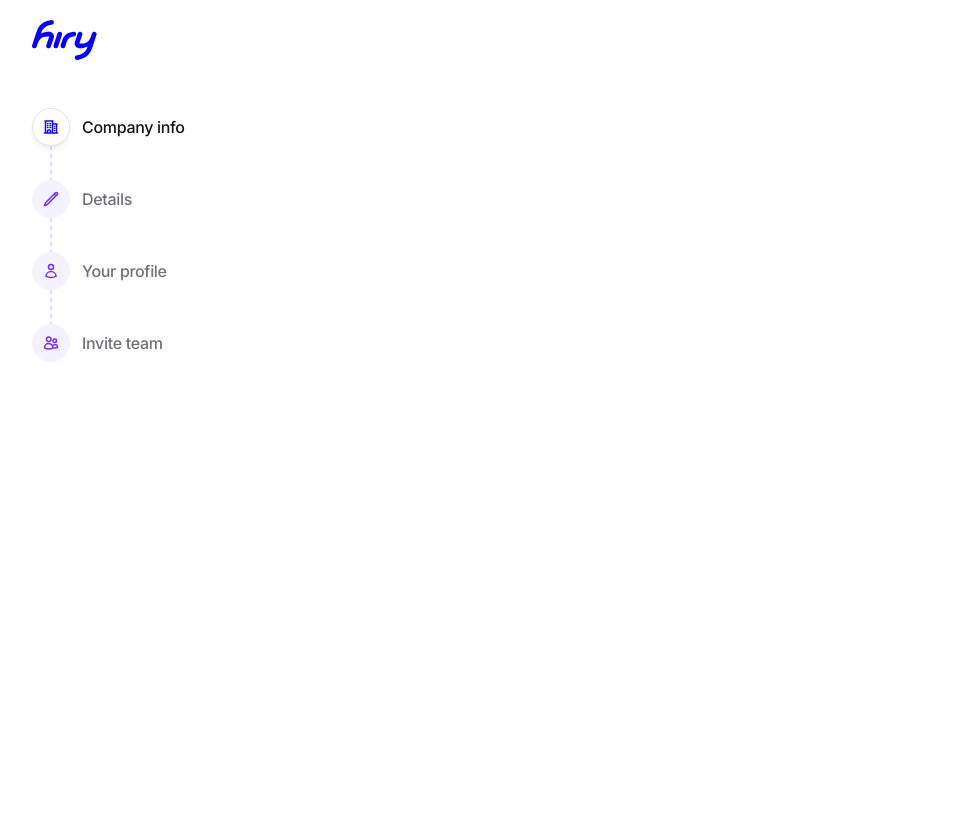
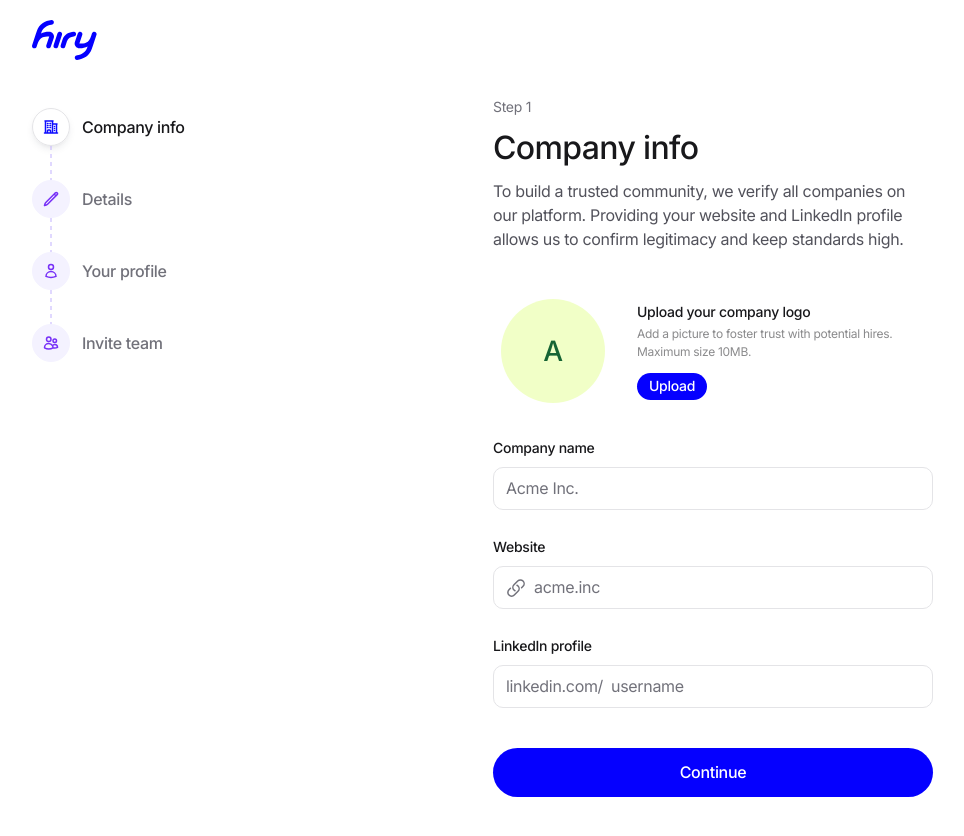
Before and after one commit to Fredobumma/hiry-assignment, a Next.js app: page /company-onboarding in a window 1280 px wide. Shown: the top 836 px of the page, without its empty margins (8-972 px from the left). Before the commit the page ends 800 px from the top, so only its background shows below. Built offline with nearby package versions, Linux system fonts and the light colour scheme.

Commit message:
--feat:: company info (first page)

```diff
--- a/app/company-onboarding/layout.tsx
+++ b/app/company-onboarding/layout.tsx
@@ -8,7 +8,7 @@ export default function Layout({
 	return (
 		<main className="px-10">
 			<Header />
-			<section className="flex gap-layout pt-4">
+			<section className="flex gap-layout pt-4 pb-20">
 				<NavList />
 				{children}
 			</section>
--- a/app/company-onboarding/page.tsx
+++ b/app/company-onboarding/page.tsx
@@ -1,17 +1,55 @@
+"use client";
+
 import {
-	IconSelectInput,
+	FormButton,
 	LinkInput,
-	SelectInput,
+	LogoUpload,
+	PageIntro,
 	TextInput,
 	WebsiteInputSvg,
-	TextArea,
-	LocationSelectSvg,
-	MultipleSelectInput,
 } from "@/appComponents";
 
 const CompanyOnboarding = () => {
 	return (
 		<div className="max-w-gridMax w-full">
+			<PageIntro
+				step="1"
+				heading="Company info"
+				subHeading="To build a trusted community, we verify all companies on our platform.
+				Providing your website and LinkedIn profile allows us to confirm
+				legitimacy and keep standards high."
+			/>
+			<LogoUpload />
+			<form
+				onSubmit={(e) => {
+					e.preventDefault();
+				}}
+				className="space-y-6"
+			>
+				<TextInput
+					label="Company name"
+					name="companyName"
+					id="companyName"
+					placeholder="Acme Inc."
+				/>
+				<LinkInput
+					label="Website"
+					name="website"
+					id="website"
+					type="url"
+					placeholder="acme.inc"
+					placeholderSymbol={<WebsiteInputSvg />}
+				/>
+				<LinkInput
+					label="LinkedIn profile"
+					name="username"
+					id="username"
+					type="text"
+					placeholder="username"
+					placeholderSymbol="linkedin.com/"
+				/>
+				<FormButton />
+			</form>
 			{/* <TextInput
 				label="Company name"
 				name="companyName"
--- /dev/null
+++ b/appComponents/FormButton.tsx
@@ -0,0 +1,12 @@
+const PageIntro = () => {
+	return (
+		<button
+			type="submit"
+			className="bg-secondary font-medium leading-button tracking-subheading p-3.5 rounded-button text-white w-full hover:bg-primary transition ease-in-out duration-500 !mt-10"
+		>
+			Continue
+		</button>
+	);
+};
+
+export default PageIntro;
--- a/appComponents/LinkInput.tsx
+++ b/appComponents/LinkInput.tsx
@@ -16,7 +16,7 @@ const LinkInput = ({
 	type,
 }: LinkInputProps) => {
 	return (
-		<>
+		<div>
 			<label
 				htmlFor={id}
 				className="font-medium text-sm leading-button tracking-step"
@@ -35,7 +35,7 @@ const LinkInput = ({
 					placeholder={placeholder}
 				/>
 			</div>
-		</>
+		</div>
 	);
 };
 
--- /dev/null
+++ b/appComponents/LogoUpload.tsx
@@ -0,0 +1,32 @@
+// import Image from "next/image";
+
+const LogoUpload = () => {
+	return (
+		<div className="flex items-center gap-6 mt-10 mb-6">
+			{/* <figure className="size-upload rounded-full">
+				<Image alt="company logo" src="" width={104} height={104} />
+			</figure> */}
+			<div className="flex items-center justify-center m-2 bg-uploadLogo rounded-full min-w-upload h-upload">
+				<span className="font-medium text-uploadPlaceholder text-uploadText leading-subheading tracking-step">
+					A
+				</span>
+			</div>
+			<div>
+				<p className="font-medium text-sm leading-button tracking-step">
+					Upload your company logo
+				</p>
+				<p className="mt-1 mb-3 opacity-50 text-xs leading-subheading tracking-step">
+					Add a picture to foster trust with potential hires. Maximum size 10MB.
+				</p>
+				<button
+					type="button"
+					className="bg-secondary font-medium leading-button py-1 px-3 rounded-button text-white text-sm tracking-step hover:bg-primary transition ease-in-out duration-500"
+				>
+					Upload
+				</button>
+			</div>
+		</div>
+	);
+};
+
+export default LogoUpload;
--- /dev/null
+++ b/appComponents/PageIntro.tsx
@@ -0,0 +1,23 @@
+type PageIntroProps = {
+	step: string;
+	heading: string;
+	subHeading: string;
+};
+
+const PageIntro = ({ step, heading, subHeading }: PageIntroProps) => {
+	return (
+		<>
+			<p className="text-step text-sm leading-subheading tracking-step">
+				Step {step}
+			</p>
+			<h1 className="font-medium text-heading leading-heading tracking-heading my-3">
+				{heading}
+			</h1>
+			<p className="text-subheading leading-subheading tracking-subheading">
+				{subHeading}
+			</p>
+		</>
+	);
+};
+
+export default PageIntro;
--- a/appComponents/TextInput.tsx
+++ b/appComponents/TextInput.tsx
@@ -7,7 +7,7 @@ type TextInputProps = {
 
 const TextInput = ({ label, id, name, placeholder }: TextInputProps) => {
 	return (
-		<>
+		<div>
 			<label className="font-medium text-sm leading-button tracking-step">
 				{label}
 			</label>
@@ -18,7 +18,7 @@ const TextInput = ({ label, id, name, placeholder }: TextInputProps) => {
 				className="w-full mt-2 leading-button tracking-subheading min-w-minInput bg-transparent placeholder:text-tertiary border border-noColor rounded-input px-3 py-2.5 transition duration-500 ease focus:outline-none focus:border-primary hover:border-primary"
 				placeholder={placeholder}
 			/>
-		</>
+		</div>
 	);
 };
 
--- a/appComponents/index.ts
+++ b/appComponents/index.ts
@@ -1,8 +1,11 @@
+export { default as FormButton } from "./FormButton";
 export { default as Header } from "./Header";
 export { default as IconSelectInput } from "./IconSelectInput";
 export { default as LinkInput } from "./LinkInput";
+export { default as LogoUpload } from "./LogoUpload";
 export { default as MultipleSelectInput } from "./MultipleSelectInput";
 export { default as NavList } from "./NavList";
+export { default as PageIntro } from "./PageIntro";
 export { default as SelectInput } from "./SelectInput";
 export { default as TextArea } from "./TextArea";
 export { default as TextInput } from "./TextInput";
--- a/tailwind.config.ts
+++ b/tailwind.config.ts
@@ -41,9 +41,12 @@ export default {
 				step: "#71717A",
 				subheading: "#52525B",
 				tertiary: "#71717A",
+				uploadLogo: "#F1FFC7",
+				uploadText: "#166434",
 			},
 			fontSize: {
 				heading: "32px",
+				uploadPlaceholder: "28px",
 			},
 			keyframes: {
 				"accordion-down": {
@@ -74,6 +77,7 @@ export default {
 				layout: "21px",
 				line: "18px",
 				minInput: "200px",
+				upload: "104px",
 			},
 		},
 	},
```
